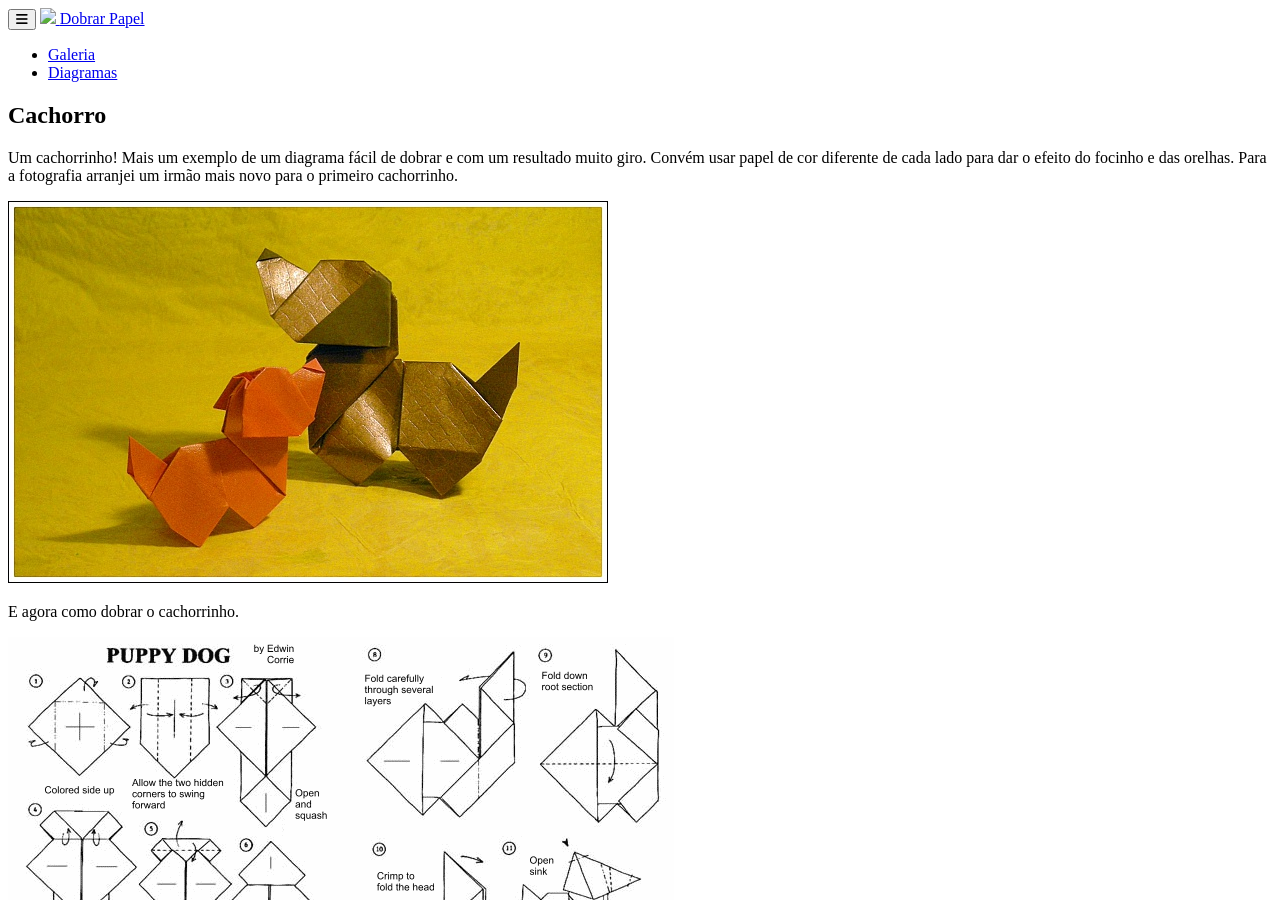
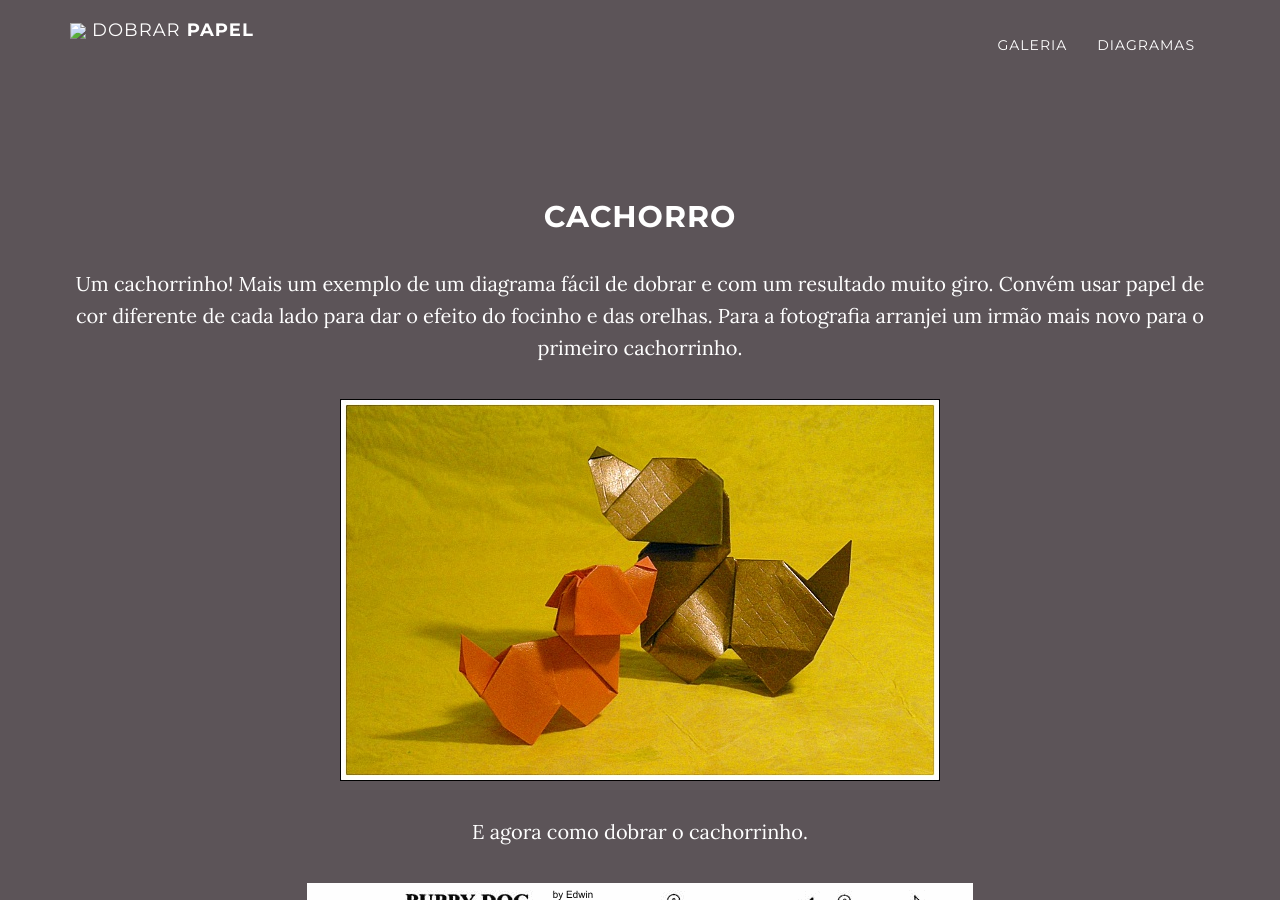
Before and after one commit to pawlo0/dobrarpapel, a Jekyll site: the page built from _posts/2016-01-14-cachorro.md, in a window 1280 px wide and 900 px high. Built offline with Jekyll 4.4.1, drawn with Linux system fonts in a browser that asks for light colours; nearby versions of some CDN libraries; library files that are not in the unit come from our copies.

Commit message:
fixes font-awesome links

```diff
--- a/_includes/head.html
+++ b/_includes/head.html
@@ -9,10 +9,10 @@
     <link rel="shortcut icon" type="image/x-icon" href="favicon.ico?">
 
     <!-- Custom CSS & Bootstrap Core CSS - Uses Bootswatch Flatly Theme: http://bootswatch.com/flatly/ -->
-    <link rel="stylesheet" href="{{ "style.css" }}">
+    <link rel="stylesheet" href="{{ "/style.css" }}">
 
     <!-- Custom Fonts -->
-    <link rel="stylesheet" href="{{ "css/font-awesome/css/font-awesome.min.css" }}">
+    <!-- <link rel="stylesheet" href="{{ "css/font-awesome/css/font-awesome.min.css" }}"> -->
     <link href="//fonts.googleapis.com/css?family=Lora:400,700,400italic,700italic" rel="stylesheet" type="text/css">
     <link href="//fonts.googleapis.com/css?family=Montserrat:400,700" rel="stylesheet" type="text/css">
 
```
Also changed, not shown: _includes/css/font-awesome/css/font-awesome.min.css.
